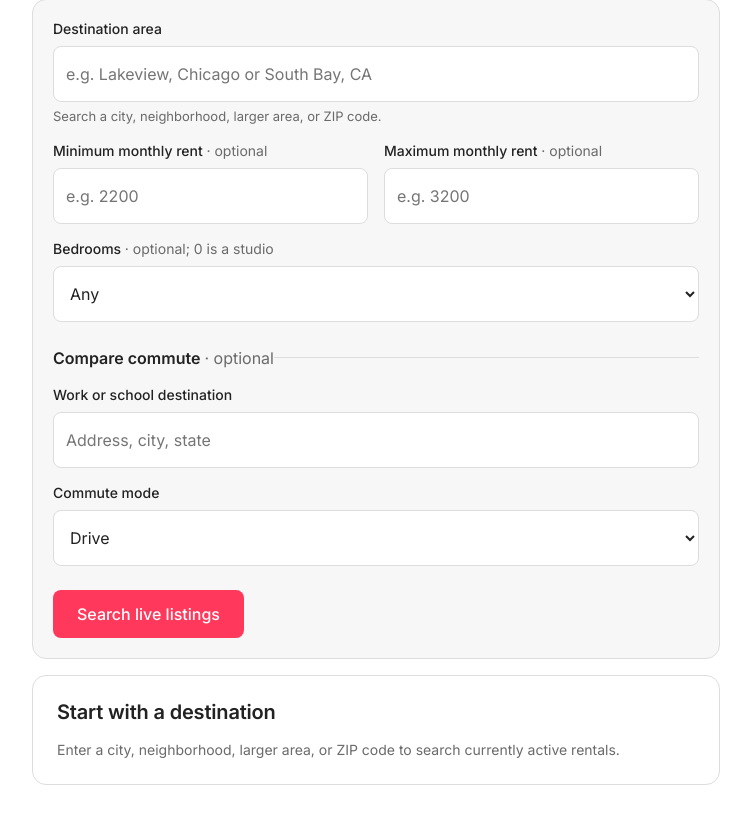
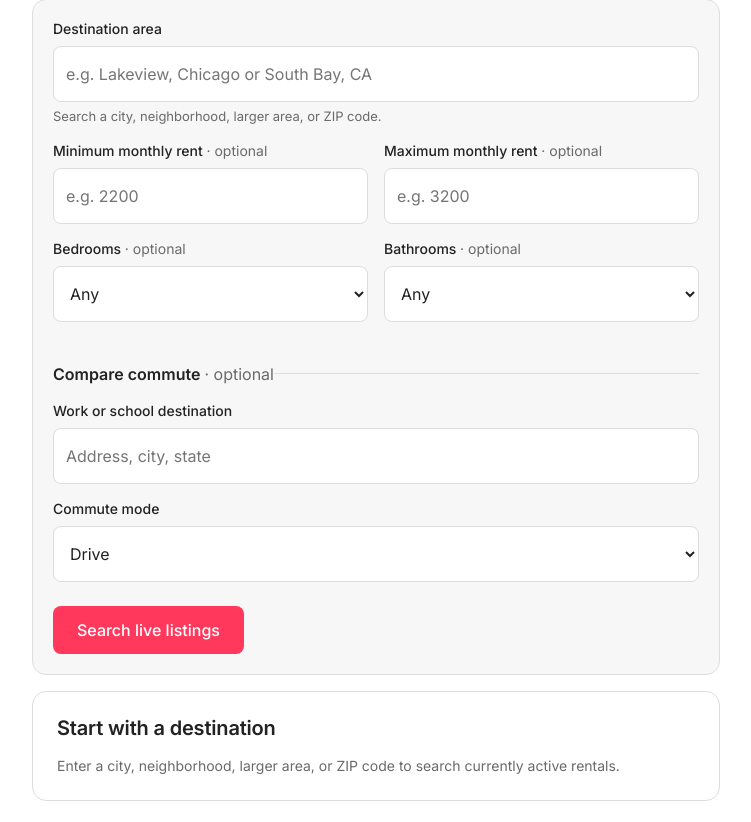
Before and after one commit to jianiye-coder/relocation-agent, a FastAPI app: page /housing in a window 1280 px wide. Shown: the part 237-1059 px from the top of the page, without its empty margins (264-1015 px from the left). Before the commit the page ends 1022 px from the top, so only its background shows below. Run offline with FastAPI, Linux system fonts and the light colour scheme; some libraries are stand-ins or nearby versions.

Commit message:
Improve home-first search and provider links

```diff
--- a/moving_agent/home.py
+++ b/moving_agent/home.py
@@ -114,7 +114,7 @@ def _display_value(value: Any) -> str | None:
 
 
 def rental_listings(location: str, min_rent: int | None = None, max_rent: int | None = None,
-                    bedrooms: int | None = None, limit: int = 12,
+                    bedrooms: int | None = None, bathrooms: float | None = None, limit: int = 12,
                     scraper: Callable[..., list[Any]] | None = None) -> dict:
     """Return current Realtor.com rentals through HomeHarvest.
 
@@ -136,6 +136,7 @@ def rental_listings(location: str, min_rent: int | None = None, max_rent: int |
         "location": location, "listing_type": "for_rent", "return_type": "pydantic",
         "price_min": min_rent, "price_max": max_rent,
         "beds_min": bedrooms, "beds_max": bedrooms,
+        "baths_min": bathrooms, "baths_max": bathrooms,
         "sort_by": "list_date", "sort_direction": "desc", "limit": min(max(limit, 1), 50),
         # The listing detail call supplies the full photo gallery used by the page.
         "extra_property_data": True, "parallel": False,
--- a/moving_agent/web/app.py
+++ b/moving_agent/web/app.py
@@ -429,6 +429,7 @@ def _render_plan(request: Request, rid: str, view: str):
         "model": pick_model(), "inventory": d.inventory, "vehicle_options": d.vehicle_options,
         "true_cost": d.true_cost, "timeline": d.timeline, "listing_checks": d.listing_checks,
         "home_results": d.home_results,
+        "housing_url": f"/housing?{urlencode({'location': d.intake.to_zip, 'rid': rid})}",
         "home_selected": request.query_params.get("home_selected") == "1",
         "adapter_errors": [e for src in d.sources if hasattr(src, "errors") for e in src.errors(d.intake)],
     })
@@ -451,10 +452,10 @@ def listing_check_form(request: Request):
 
 # ---- housing search ----
 
-def _housing_filters(location: str, min_rent: str, max_rent: str, bedrooms: str) -> tuple[dict, list[str]]:
+def _housing_filters(location: str, min_rent: str, max_rent: str, bedrooms: str, bathrooms: str) -> tuple[dict, list[str]]:
     """Validate browser query strings before sending only requested HomeHarvest filters."""
     errors: list[str] = []
-    values: dict[str, int | str | None] = {"location": location.strip(), "min_rent": None, "max_rent": None, "bedrooms": None}
+    values: dict[str, int | float | str | None] = {"location": location.strip(), "min_rent": None, "max_rent": None, "bedrooms": None, "bathrooms": None}
     for key, raw, label in (("min_rent", min_rent, "minimum rent"), ("max_rent", max_rent, "maximum rent"), ("bedrooms", bedrooms, "bedrooms")):
         if not raw.strip():
             continue
@@ -462,10 +463,17 @@ def _housing_filters(location: str, min_rent: str, max_rent: str, bedrooms: str)
             values[key] = int(raw)
         except ValueError:
             errors.append(f"Enter a whole number for {label}.")
+    if bathrooms.strip():
+        try:
+            values["bathrooms"] = float(bathrooms)
+        except ValueError:
+            errors.append("Enter a number for bathrooms.")
     if values["min_rent"] is not None and values["max_rent"] is not None and values["min_rent"] > values["max_rent"]:
         errors.append("Minimum rent cannot be higher than maximum rent.")
     if values["bedrooms"] is not None and not 0 <= values["bedrooms"] <= 10:
         errors.append("Bedrooms must be between 0 and 10.")
+    if values["bathrooms"] is not None and not 0 <= values["bathrooms"] <= 20:
+        errors.append("Bathrooms must be between 0 and 20.")
     return values, errors
 
 
@@ -516,7 +524,7 @@ def _map_points(listings: list[dict]) -> list[dict]:
 
 
 @app.get("/housing", response_class=HTMLResponse)
-def housing(request: Request, location: str = "", zip_code: str = "", min_rent: str = "", max_rent: str = "", bedrooms: str = "",
+def housing(request: Request, location: str = "", zip_code: str = "", min_rent: str = "", max_rent: str = "", bedrooms: str = "", bathrooms: str = "",
             rid: str = "", commute_destination: str = "", commute_mode: str = "drive",
             sort: str = "newest", view: str = "list"):
     plan_session = _session(rid, request) if rid else None
@@ -524,7 +532,7 @@ def housing(request: Request, location: str = "", zip_code: str = "", min_rent:
     location = location.strip() or zip_code.strip()
     if plan_session and not location:
         location = plan_session.intake.to_zip
-    filters, errors = _housing_filters(location, min_rent, max_rent, bedrooms)
+    filters, errors = _housing_filters(location, min_rent, max_rent, bedrooms, bathrooms)
     searched = bool(location)
     results = None
     commute = {"destination": commute_destination, "mode": commute_mode}
@@ -539,7 +547,7 @@ def housing(request: Request, location: str = "", zip_code: str = "", min_rent:
             if sort_error:
                 errors.append(sort_error)
     return templates.TemplateResponse(request, "housing.html", {
-        "filters": {"location": location, "min_rent": min_rent, "max_rent": max_rent, "bedrooms": bedrooms},
+        "filters": {"location": location, "min_rent": min_rent, "max_rent": max_rent, "bedrooms": bedrooms, "bathrooms": bathrooms},
         "errors": errors, "searched": searched, "results": results, "rid": rid,
         "commute": commute, "sort": sort, "view": view,
         "links": _housing_links(filters, rid, commute, sort),
@@ -573,6 +581,7 @@ def select_candidate_home(request: Request, rid: str, address: str = Form(...),
     s.intake = updated
     s.deps.intake = updated
     s.deps.home_results = _candidate_home_results(updated, s.listings)
+    # Choosing a home completes the first step; move-service quotes are next.
     return RedirectResponse(f"/plan/{rid}/home?home_selected=1", status_code=303)
 
 
--- a/moving_agent/web/templates/housing.html
+++ b/moving_agent/web/templates/housing.html
@@ -33,7 +33,10 @@
     <div class="field"><label for="min_rent">Minimum monthly rent <span class="hint">· optional</span></label><input id="min_rent" name="min_rent" inputmode="numeric" min="0" value="{{ filters.min_rent }}" placeholder="e.g. 2200"></div>
     <div class="field"><label for="max_rent">Maximum monthly rent <span class="hint">· optional</span></label><input id="max_rent" name="max_rent" inputmode="numeric" min="0" value="{{ filters.max_rent }}" placeholder="e.g. 3200"></div>
   </div>
-  <div class="field"><label for="bedrooms">Bedrooms <span class="hint">· optional; 0 is a studio</span></label><select id="bedrooms" name="bedrooms"><option value="">Any</option>{% for n in range(0, 5) %}<option value="{{ n }}"{% if filters.bedrooms == n|string %} selected{% endif %}>{{ "Studio" if n == 0 else n ~ " bedroom" ~ ("s" if n != 1 else "") }}</option>{% endfor %}</select></div>
+  <div class="row">
+    <div class="field"><label for="bedrooms">Bedrooms <span class="hint">· optional</span></label><select id="bedrooms" name="bedrooms"><option value="">Any</option>{% for n in range(0, 5) %}<option value="{{ n }}"{% if filters.bedrooms == n|string %} selected{% endif %}>{{ "Studio" if n == 0 else n ~ " bedroom" ~ ("s" if n != 1 else "") }}</option>{% endfor %}</select></div>
+    <div class="field"><label for="bathrooms">Bathrooms <span class="hint">· optional</span></label><select id="bathrooms" name="bathrooms"><option value="">Any</option>{% for n in [1, 1.5, 2, 2.5, 3, 4] %}<option value="{{ n }}"{% if filters.bathrooms == n|string %} selected{% endif %}>{{ n }}+ bathroom{{ "s" if n != 1 else "" }}</option>{% endfor %}</select></div>
+  </div>
   <fieldset class="commute-fields"><legend>Compare commute <span class="hint">· optional</span></legend>
     <div class="field"><label for="commute_destination">Work or school destination</label><input id="commute_destination" name="commute_destination" value="{{ commute.destination }}" placeholder="Address, city, state"></div>
     <div class="field"><label for="commute_mode">Commute mode</label><select id="commute_mode" name="commute_mode">{% for mode in ["drive", "transit", "walk", "bicycle"] %}<option value="{{ mode }}"{% if commute.mode == mode %} selected{% endif %}>{{ mode|capitalize }}</option>{% endfor %}</select></div>
@@ -51,9 +54,9 @@
       <p class="muted section-lead">Source: {{ results.source }} · checked {{ results.fetched_at|checked }}. Listing availability can change; confirm with the property before applying or paying.</p>
       {% if results.listings %}
         <div class="housing-toolbar">
-          <div class="filter-chips" aria-label="Active filters"><span class="filter-label">Filters</span><span class="filter-chip">{{ filters.location }}</span>{% if filters.min_rent %}<span class="filter-chip">Min ${{ "{:,}".format(filters.min_rent|int) }}</span>{% endif %}{% if filters.max_rent %}<span class="filter-chip">Max ${{ "{:,}".format(filters.max_rent|int) }}</span>{% endif %}{% if filters.bedrooms != "" %}<span class="filter-chip">{{ "Studio" if filters.bedrooms == "0" else filters.bedrooms ~ " bed" }}</span>{% endif %}<a class="clear-filters" href="{{ links["clear"] }}">Clear</a></div>
+          <div class="filter-chips" aria-label="Active filters"><span class="filter-label">Filters</span><span class="filter-chip">{{ filters.location }}</span>{% if filters.min_rent %}<span class="filter-chip">Min ${{ "{:,}".format(filters.min_rent|int) }}</span>{% endif %}{% if filters.max_rent %}<span class="filter-chip">Max ${{ "{:,}".format(filters.max_rent|int) }}</span>{% endif %}{% if filters.bedrooms != "" %}<span class="filter-chip">{{ "Studio" if filters.bedrooms == "0" else filters.bedrooms ~ " bed" }}</span>{% endif %}{% if filters.bathrooms != "" %}<span class="filter-chip">{{ filters.bathrooms }}+ bath</span>{% endif %}<a class="clear-filters" href="{{ links["clear"] }}">Clear</a></div>
           <div class="housing-controls">
-            <form method="get" action="/housing" class="sort-control"><input type="hidden" name="location" value="{{ filters.location }}"><input type="hidden" name="min_rent" value="{{ filters.min_rent }}"><input type="hidden" name="max_rent" value="{{ filters.max_rent }}"><input type="hidden" name="bedrooms" value="{{ filters.bedrooms }}"><input type="hidden" name="rid" value="{{ rid }}"><input type="hidden" name="commute_destination" value="{{ commute.destination }}"><input type="hidden" name="commute_mode" value="{{ commute.mode }}"><input type="hidden" name="view" value="{{ view }}"><label class="sr-only" for="sort">Sort listings</label><select id="sort" name="sort" onchange="this.form.submit()"><option value="newest"{% if sort == "newest" %} selected{% endif %}>Newest</option><option value="rent_low"{% if sort == "rent_low" %} selected{% endif %}>Rent: low to high</option><option value="commute"{% if sort == "commute" %} selected{% endif %}>Shortest commute</option></select><noscript><button class="btn btn-secondary btn-sm" type="submit">Sort</button></noscript></form>
+            <form method="get" action="/housing" class="sort-control"><input type="hidden" name="location" value="{{ filters.location }}"><input type="hidden" name="min_rent" value="{{ filters.min_rent }}"><input type="hidden" name="max_rent" value="{{ filters.max_rent }}"><input type="hidden" name="bedrooms" value="{{ filters.bedrooms }}"><input type="hidden" name="bathrooms" value="{{ filters.bathrooms }}"><input type="hidden" name="rid" value="{{ rid }}"><input type="hidden" name="commute_destination" value="{{ commute.destination }}"><input type="hidden" name="commute_mode" value="{{ commute.mode }}"><input type="hidden" name="view" value="{{ view }}"><label class="sr-only" for="sort">Sort listings</label><select id="sort" name="sort" onchange="this.form.submit()"><option value="newest"{% if sort == "newest" %} selected{% endif %}>Newest</option><option value="rent_low"{% if sort == "rent_low" %} selected{% endif %}>Rent: low to high</option><option value="commute"{% if sort == "commute" %} selected{% endif %}>Shortest commute</option></select><noscript><button class="btn btn-secondary btn-sm" type="submit">Sort</button></noscript></form>
             <nav class="view-toggle" aria-label="Results view"><a href="{{ links.list }}"{% if view == "list" %} class="is-active" aria-current="page"{% endif %}>List</a><a href="{{ links.map }}"{% if view == "map" %} class="is-active" aria-current="page"{% endif %}>Map</a></nav>
           </div>
         </div>
```
Also changed, not shown: moving_agent/web/templates/plan.html (+20 -10 lines), moving_agent/web/views.py (+7 -1 lines), tests/test_features.py (+14 -0 lines), tests/test_home.py (+7 -0 lines), tests/test_views.py (+11 -0 lines), tests/test_web.py (+9 -0 lines).
